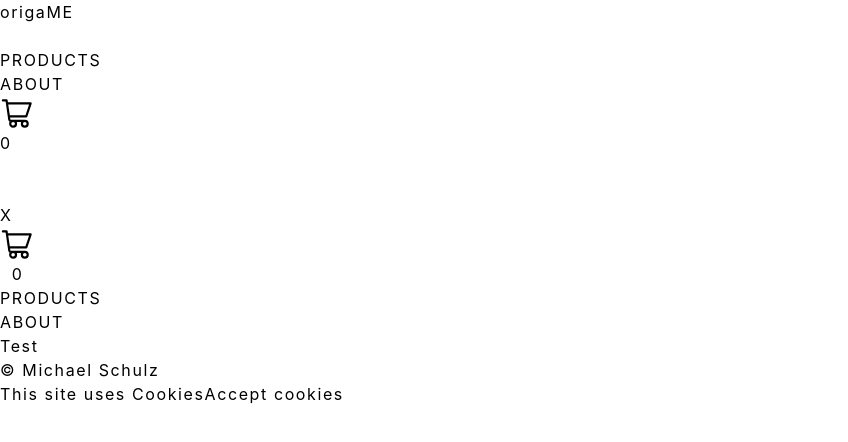
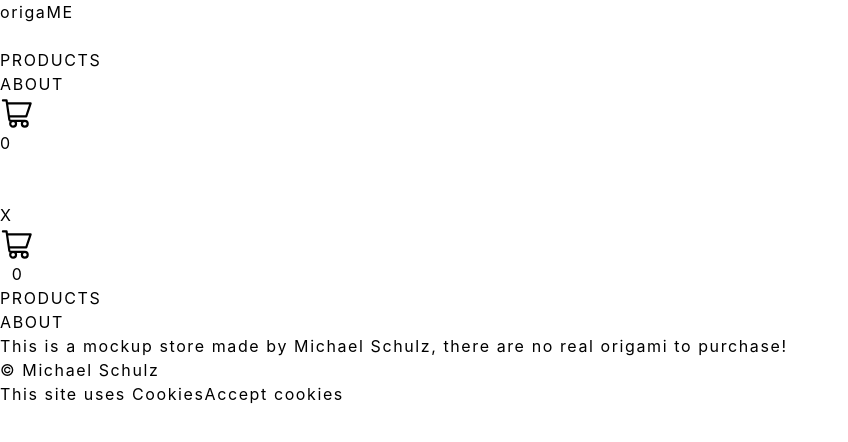
Before and after one commit to mischulz14/nextjs-ecommerce-store, a Next.js app: page /about in a window 1280 px wide. Shown: the top 442 px of the page, without its empty margins (0-848 px from the left). Built offline with nearby package versions, Linux system fonts and the light colour scheme.

Commit message:
Change about section

```diff
--- a/pages/about.js
+++ b/pages/about.js
@@ -1,5 +1,10 @@
 const About = () => {
-  return <div>Test</div>;
+  return (
+    <div className="p-20 text-center">
+      This is a mockup store made by Michael Schulz, there are no real origami
+      to purchase!
+    </div>
+  );
 };
 
 export default About;
```
